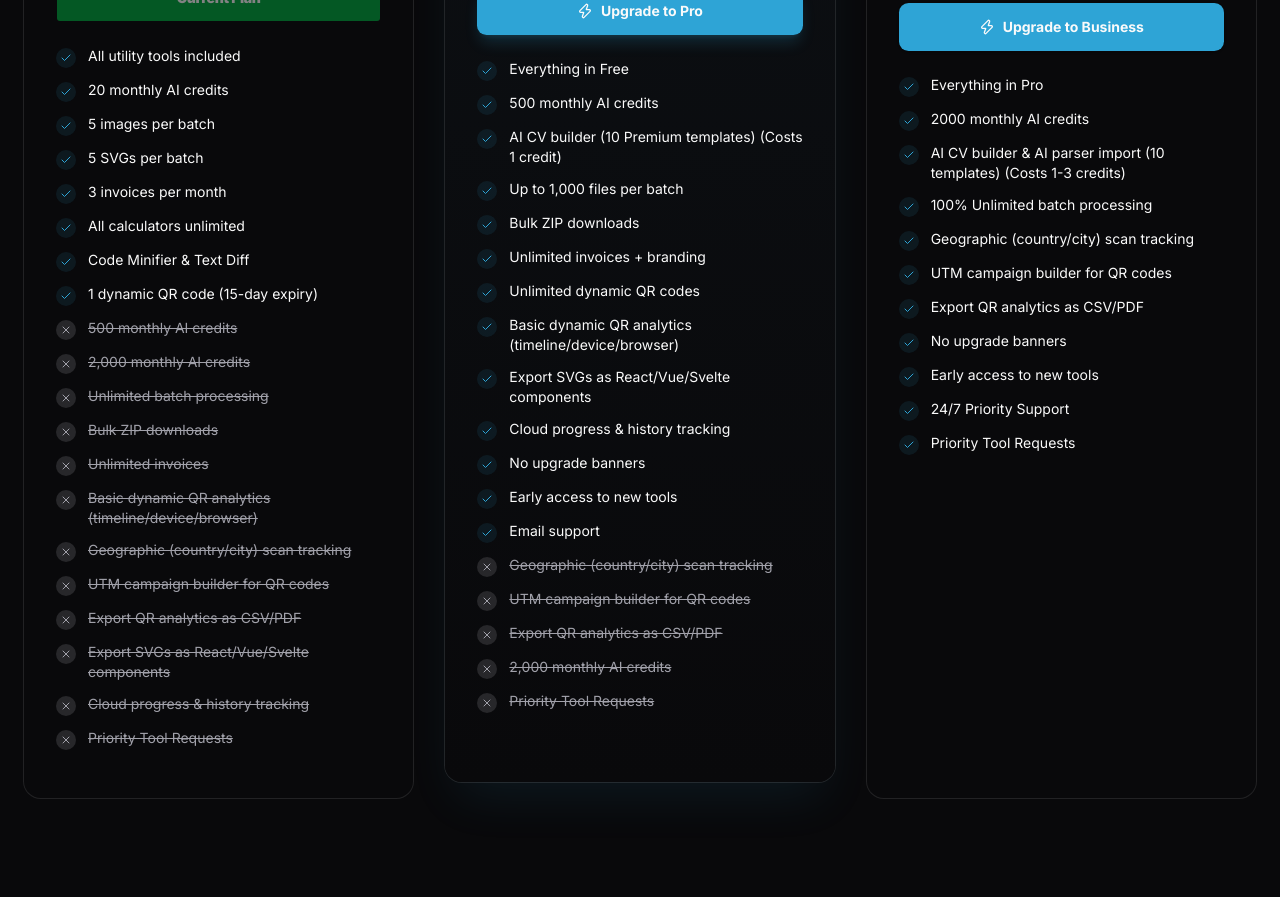
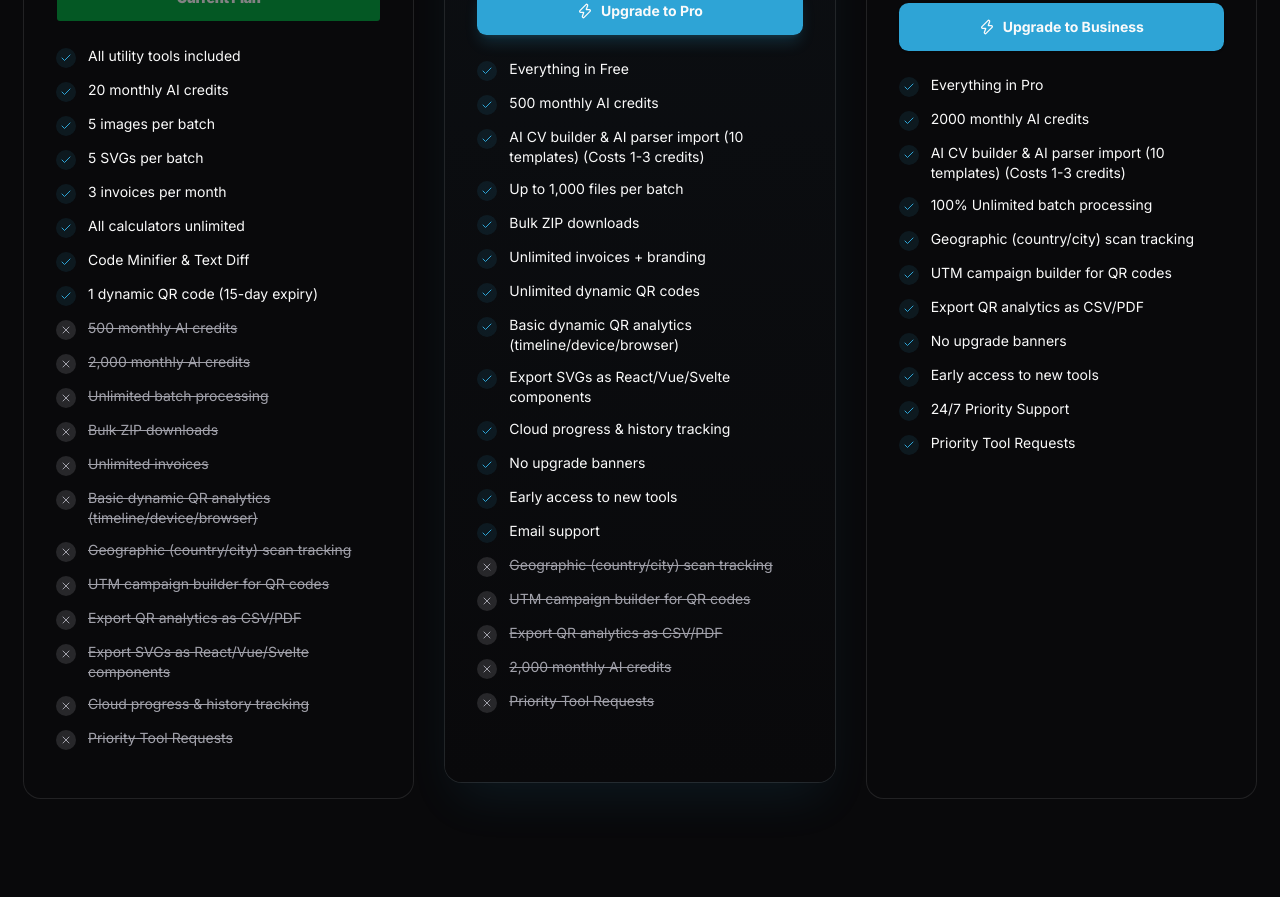
Before and after one commit to NeonTen/thewordof-tools, a Next.js app: page /pricing in a window 1280 px wide. Shown: the part 800-1697 px from the top of the page. Built offline with nearby package versions, Linux system fonts and the light colour scheme; no server answers.

Commit message:
feat(pricing): update pro card text to include ai parser import

```diff
--- a/src/components/pricing/pricing-cards.tsx
+++ b/src/components/pricing/pricing-cards.tsx
@@ -86,7 +86,7 @@ export function PricingCards({ session, isPro, isBusiness, isAdmin }: PricingCar
       features: [
         { label: "Everything in Free", included: true },
         { label: `${PLAN_PRICING.PREMIUM.credits} monthly AI credits`, included: true },
-        { label: "AI CV builder (10 Premium templates) (Costs 1 credit)", included: true },
+        { label: "AI CV builder & AI parser import (10 templates) (Costs 1-3 credits)", included: true },
         { label: "Up to 1,000 files per batch", included: true },
         { label: "Bulk ZIP downloads", included: true },
         { label: "Unlimited invoices + branding", included: true },
```
